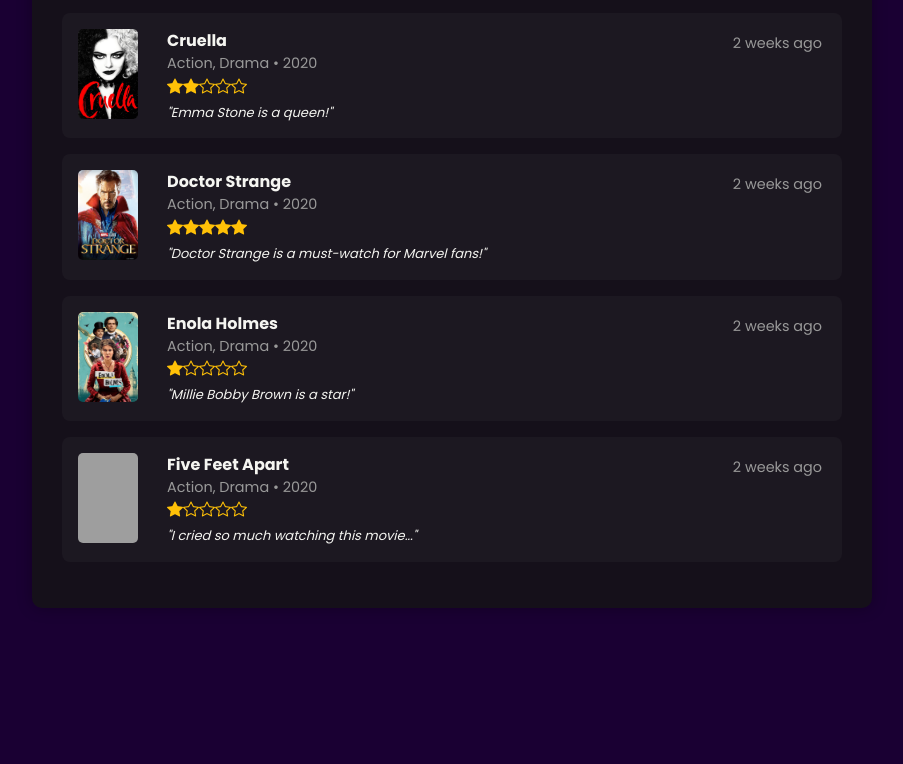
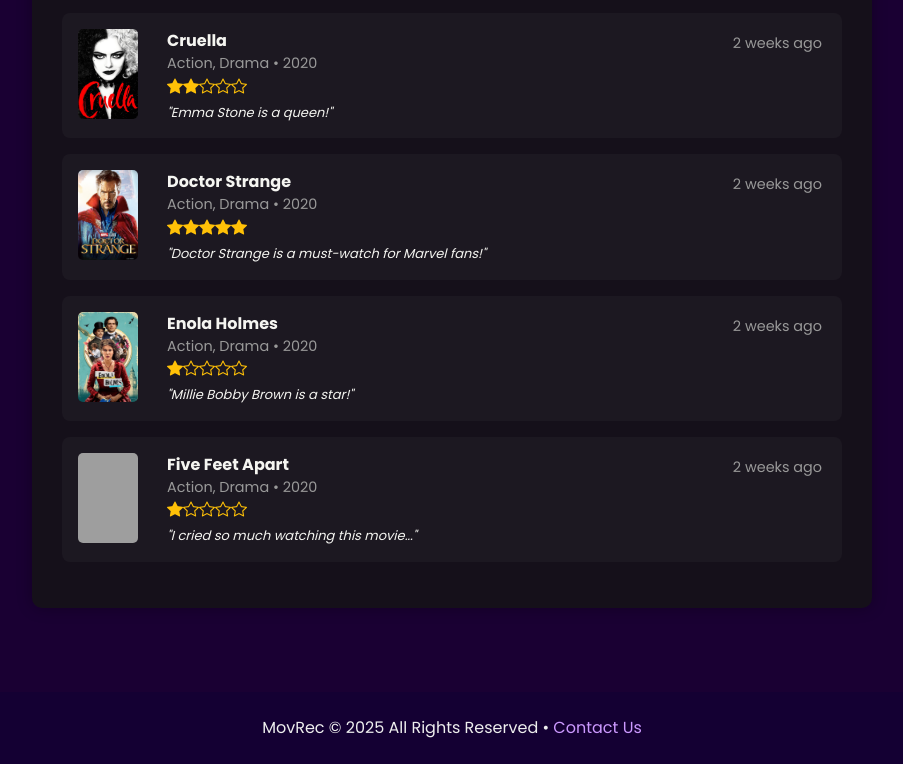
Before and after one commit to xiinyuuu/web-programming, a plain HTML site: page html/all-my-reviews.html in a window 1280 px wide. Shown: the part 893-1657 px from the top of the page, without its empty margins (188-1091 px from the left). Before the commit the page ends 1585 px from the top, so only its background shows below. Drawn offline with nearby package versions, Linux system fonts and the light colour scheme; grey boxes are pictures that could not be loaded.

Commit message:
added footer to profile and all-my-reviews pages

```diff
--- a/html/all-my-reviews.html
+++ b/html/all-my-reviews.html
@@ -89,4 +89,13 @@
   <!-- Your custom JS for reviews -->
   <script src="../javascript/all-my-reviews.js"></script>
 </body>
+
+<!-- Footer -->
+  <footer class="text-center p-4 footer">
+    <div>
+      MovRec &copy; 2025 All Rights Reserved &bull;
+      <a href="mailto:movrec.support@example.com" class="footer-link">Contact Us</a>
+    </div>
+  </footer>
+
 </html>
--- a/stylesheet/profile.css
+++ b/stylesheet/profile.css
@@ -524,3 +524,16 @@
 .all-reviews-section {
   margin-top: 40px; /* Adjust to create space below the button */
 }
+
+/* Footer */
+.footer {
+  background: #140033;
+  color: #eee;
+}
+.footer-link {
+  color: #cc99ff;
+  text-decoration: none;
+}
+.footer-link:hover {
+  text-decoration: underline;
+}
```
Also changed, not shown: html/profile.html (+9 -0 lines).
